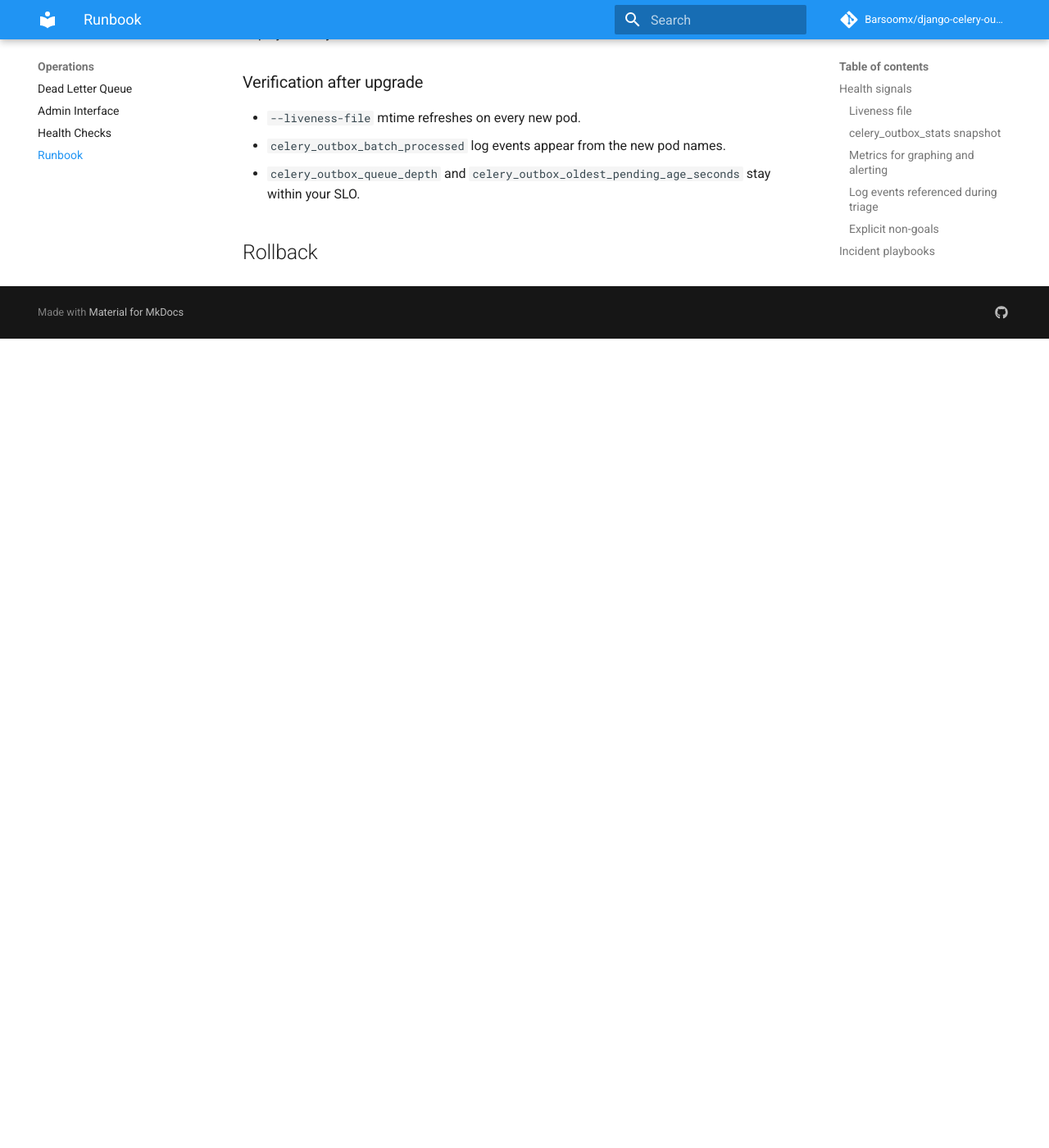
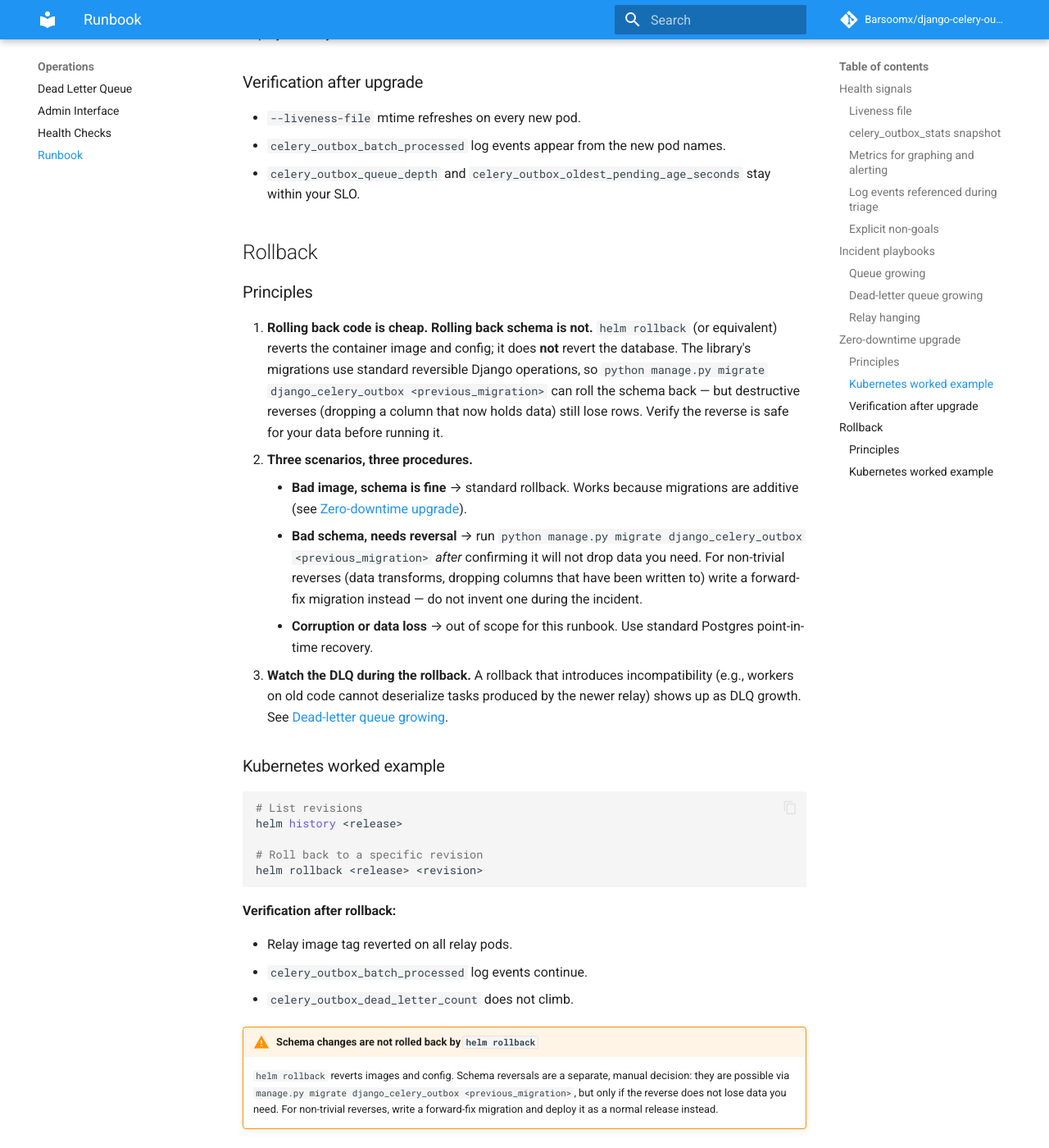
Before and after one commit to Barsoomx/django-celery-outbox, an MkDocs documentation site: the page built from docs/operations/runbook.md, in a window 1280 px wide and 1400 px high, scrolled down 6215 px. Shown: the whole window at 82% size. Built offline with MkDocs 1.6.1 and Material for MkDocs 9.7.7, drawn with Linux system fonts in a browser that asks for light colours; comment, search, counter and statistics services are not loaded; before the commit the page ends 6628 px from its top, so only the background shows below that.

Commit message:
docs(runbook): rollback section
Refs #20

Co-Authored-By: Claude Opus 4.7 (1M context) <noreply@anthropic.com>

````diff
--- a/docs/operations/runbook.md
+++ b/docs/operations/runbook.md
@@ -54,8 +54,6 @@ Full catalogue: [Logging Events](../observability/logging-events.md).
 - No auto-remediation. This runbook tells operators what to do; it does not run on its own.
 
 ## Incident playbooks
-
-<!-- filled in by Tasks 3, 4, 5 -->
 
 ### Queue growing
 
@@ -221,4 +219,30 @@ Deployment layout references: [Kubernetes](../deployment/kubernetes.md).
 
 ## Rollback
 
-<!-- filled in by Task 7 -->
+### Principles
+
+1. **Rolling back code is cheap. Rolling back schema is not.** `helm rollback` (or equivalent) reverts the container image and config; it does **not** revert the database. The library's migrations use standard reversible Django operations, so `python manage.py migrate django_celery_outbox <previous_migration>` can roll the schema back — but destructive reverses (dropping a column that now holds data) still lose rows. Verify the reverse is safe for your data before running it.
+2. **Three scenarios, three procedures.**
+    - **Bad image, schema is fine** → standard rollback. Works because migrations are additive (see [Zero-downtime upgrade](#zero-downtime-upgrade)).
+    - **Bad schema, needs reversal** → run `python manage.py migrate django_celery_outbox <previous_migration>` *after* confirming it will not drop data you need. For non-trivial reverses (data transforms, dropping columns that have been written to) write a forward-fix migration instead — do not invent one during the incident.
+    - **Corruption or data loss** → out of scope for this runbook. Use standard Postgres point-in-time recovery.
+3. **Watch the DLQ during the rollback.** A rollback that introduces incompatibility (e.g., workers on old code cannot deserialize tasks produced by the newer relay) shows up as DLQ growth. See [Dead-letter queue growing](#dead-letter-queue-growing).
+
+### Kubernetes worked example
+
+```bash
+# List revisions
+helm history <release>
+
+# Roll back to a specific revision
+helm rollback <release> <revision>
+```
+
+**Verification after rollback:**
+
+- Relay image tag reverted on all relay pods.
+- `celery_outbox_batch_processed` log events continue.
+- `celery_outbox_dead_letter_count` does not climb.
+
+!!! warning "Schema changes are not rolled back by `helm rollback`"
+    `helm rollback` reverts images and config. Schema reversals are a separate, manual decision: they are possible via `manage.py migrate django_celery_outbox <previous_migration>`, but only if the reverse does not lose data you need. For non-trivial reverses, write a forward-fix migration and deploy it as a normal release instead.
````
